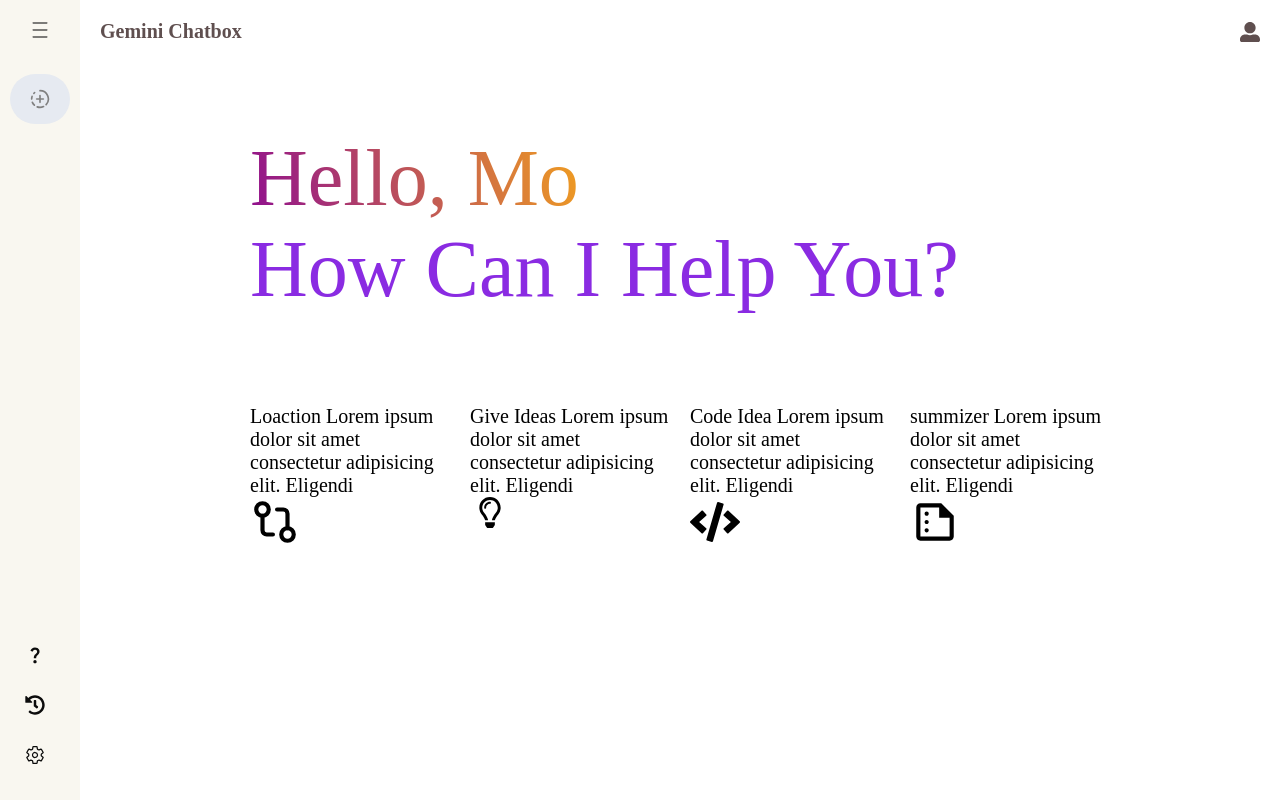
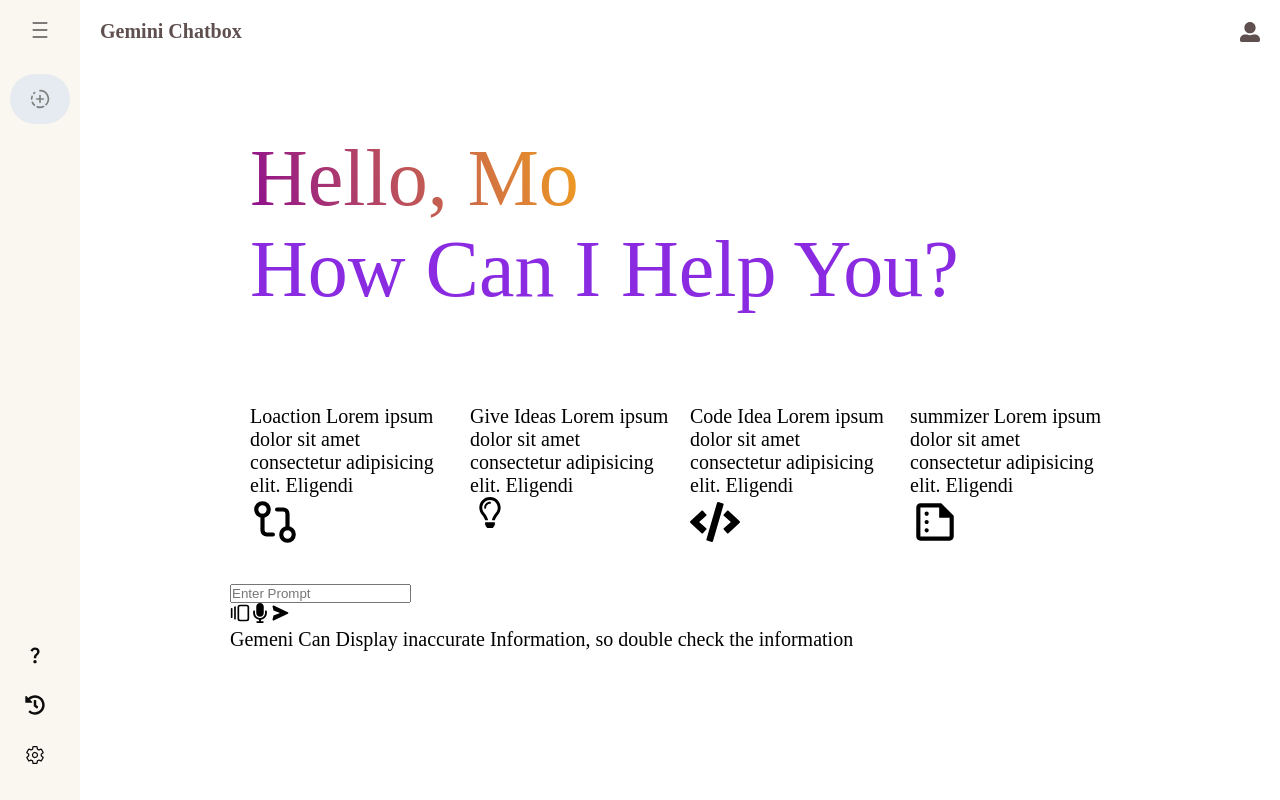
Before and after one commit to MohammedKarkoosh/GeminiClone, a React (Vite) app: page / in a window 1280 px wide. Built offline with nearby package versions, Linux system fonts and the light colour scheme.

Commit message:
Added the place where a user could Enter a Prompt

```diff
--- a/src/Components/Main/Main.jsx
+++ b/src/Components/Main/Main.jsx
@@ -53,7 +53,20 @@
           </div>
         </div>
 
+        <div className="main-footer">
+          <div className="search-box">
+            <input type="text" placeholder="Enter Prompt" />
+            <div className="search-icons">
+              <LuGalleryHorizontalEnd size={"20px"}/>
+              <FaMicrophone size={"20px"}/>
+              <BiSolidSend size={"20px"}/>
+            </div>
+          </div>
+          <p className="footer-infor">
 
+              Gemeni Can Display inaccurate Information, so double check the information
+          </p>
+        </div>
       </div>
     </div>
   );
```
